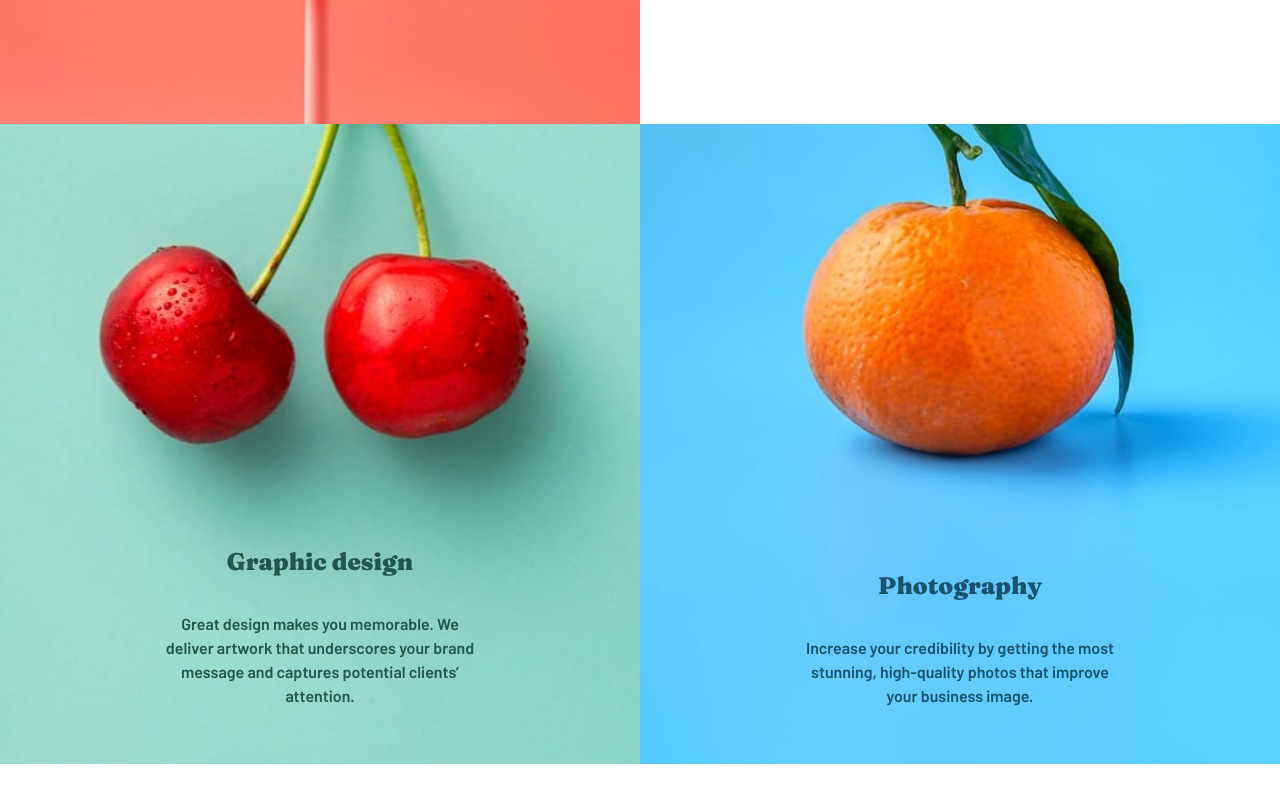
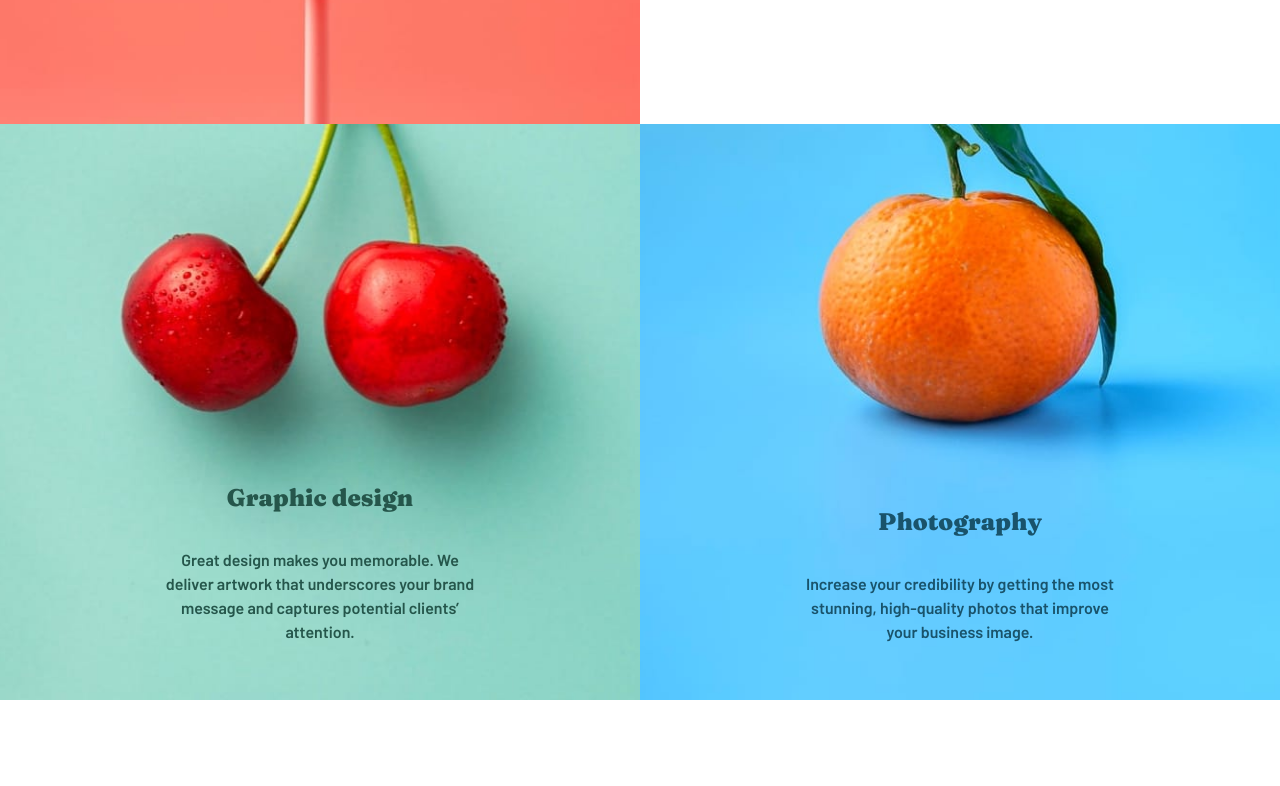
Before and after one commit to DawidOlszewski/sunnyside-agency-landing-page, a website: page src/index.html in a window 1280 px wide. Shown: the part 1654-2440 px from the top of the page. Drawn offline with nearby package versions, Linux system fonts and the light colour scheme; files that its build step writes are made by us from their sources.

Commit message:
making index.css more clean

```diff
--- a/src/sass/pages/_index.scss
+++ b/src/sass/pages/_index.scss
@@ -1,11 +1,21 @@
 //Todo change to merged section
+
+.text-img-merged-section {
+    @media (max-width: 600px) {
+        max-height: 45rem;
+    }
+
+    @media (min-width: 600px) {
+        min-height: 30rem;
+        height: 45vw;
+    }
+}
 
 .merged-sections-container .text-img-merged-section:nth-child(1) {
     background-image: url(/assets/mobile/image-graphic-design.jpg);
 
     @media (min-width: 600px) {
         background-image: url(/assets/desktop/image-graphic-design.jpg);
-        height: 50vw;
     }
 
     h2,
@@ -19,7 +29,6 @@
 
     @media (min-width: 600px) {
         background-image: url(/assets/desktop/image-photography.jpg);
-        height: 50vw;
     }
 
     h2,
```
